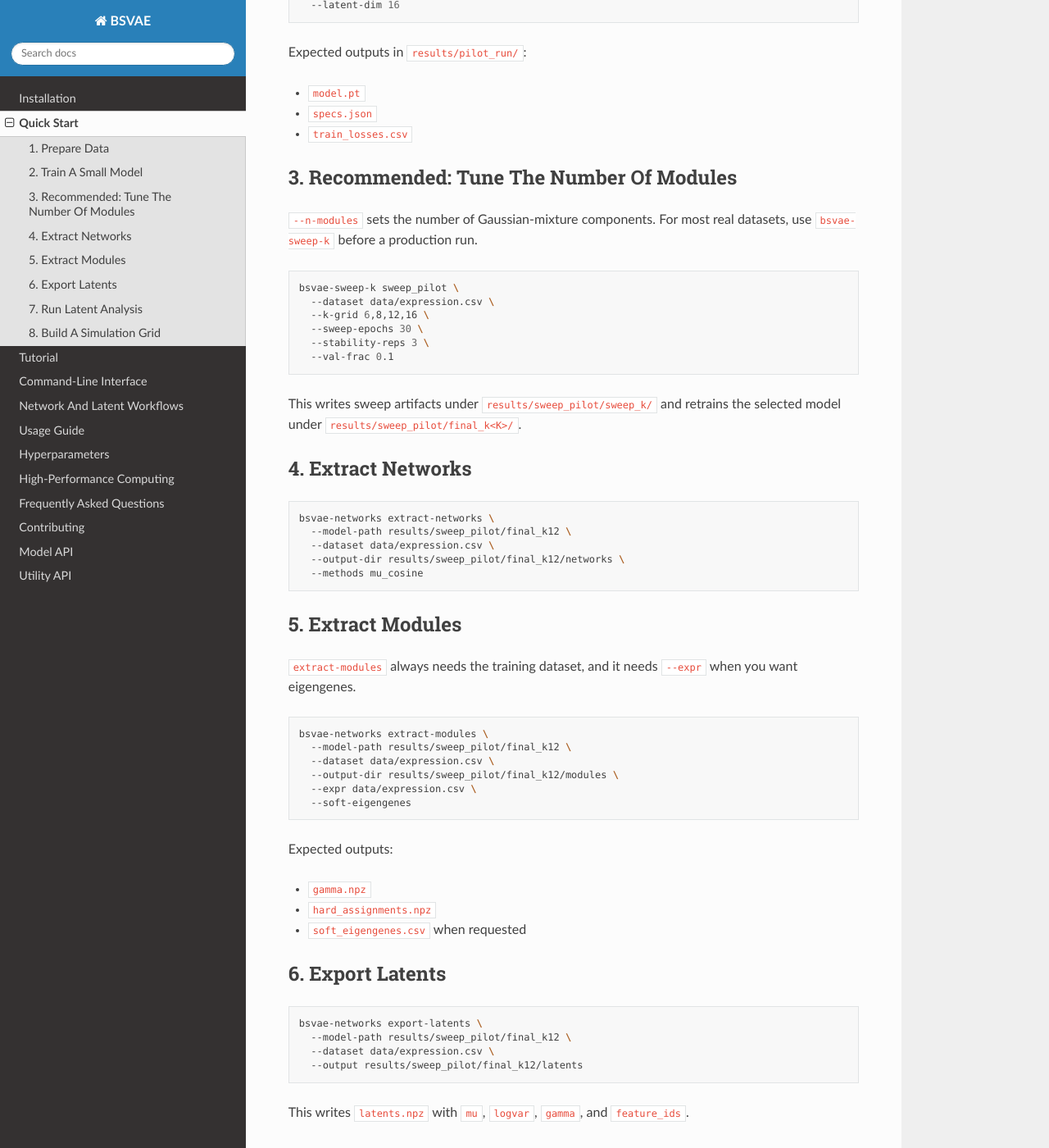
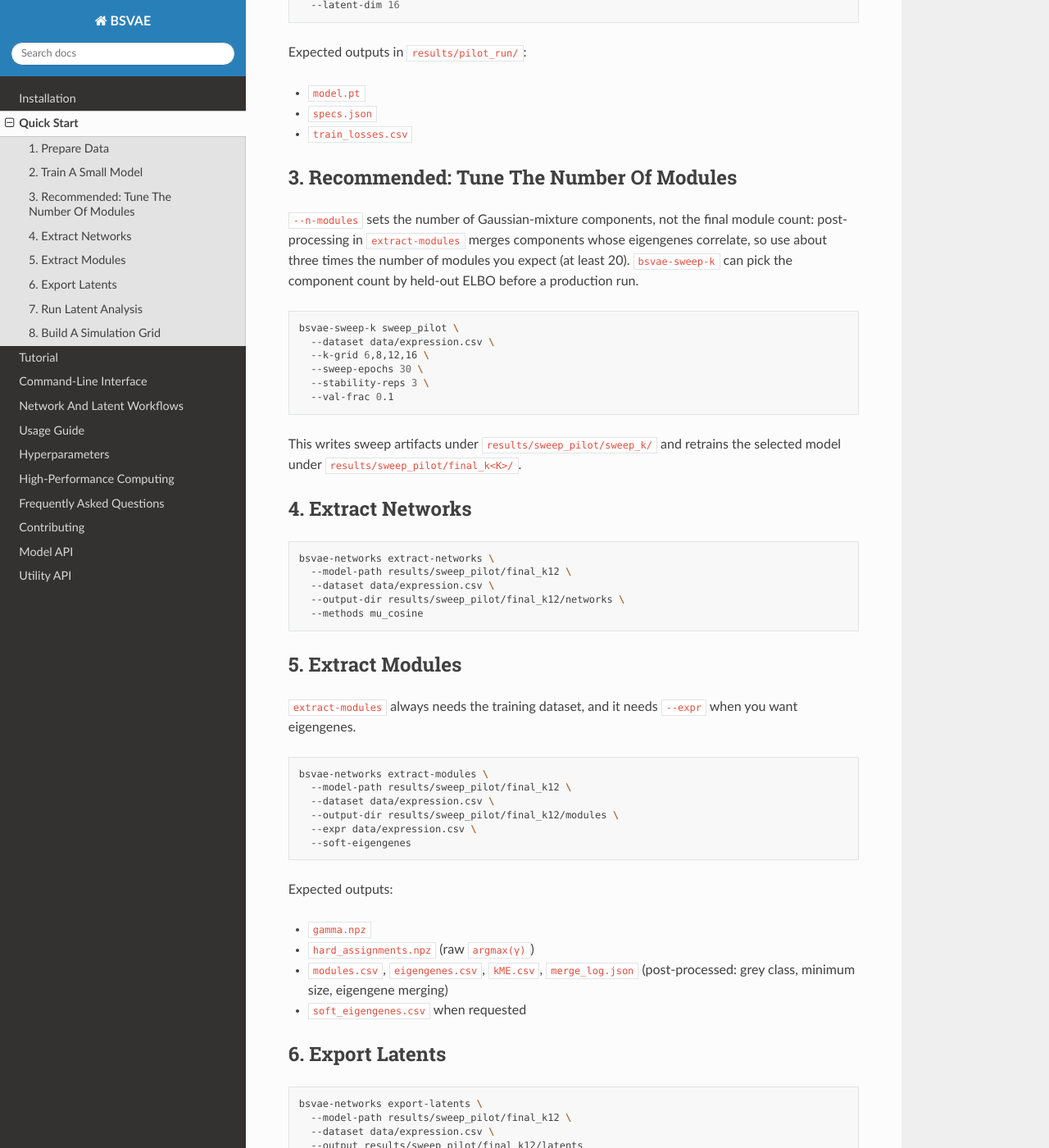
Before and after one commit to heart-gen/BSVAE, a Sphinx documentation site: the page built from docs/quickstart.md, in a window 1280 px wide and 1400 px high, scrolled down 547 px. Shown: the whole window at 82% size. Built offline with Sphinx 7.4.7 and the Read the Docs theme 3.1.0, drawn with Linux system fonts in a browser that asks for light colours.

Commit message:
Describe post-processed outputs and component-count guidance in quickstart and usage docs

````diff
--- a/docs/quickstart.md
+++ b/docs/quickstart.md
@@ -28,7 +28,7 @@ Expected outputs in `results/pilot_run/`:
 
 ## 3. Recommended: Tune The Number Of Modules
 
-`--n-modules` sets the number of Gaussian-mixture components. For most real datasets, use `bsvae-sweep-k` before a production run.
+`--n-modules` sets the number of Gaussian-mixture components, not the final module count: post-processing in `extract-modules` merges components whose eigengenes correlate, so use about three times the number of modules you expect (at least 20). `bsvae-sweep-k` can pick the component count by held-out ELBO before a production run.
 
 ```bash
 bsvae-sweep-k sweep_pilot \
@@ -67,7 +67,8 @@ bsvae-networks extract-modules \
 Expected outputs:
 
 - `gamma.npz`
-- `hard_assignments.npz`
+- `hard_assignments.npz` (raw `argmax(γ)`)
+- `modules.csv`, `eigengenes.csv`, `kME.csv`, `merge_log.json` (post-processed: grey class, minimum size, eigengene merging)
 - `soft_eigengenes.csv` when requested
 
 ## 6. Export Latents
````
Also changed, not shown: docs/usage.md (+2 -1 lines).
